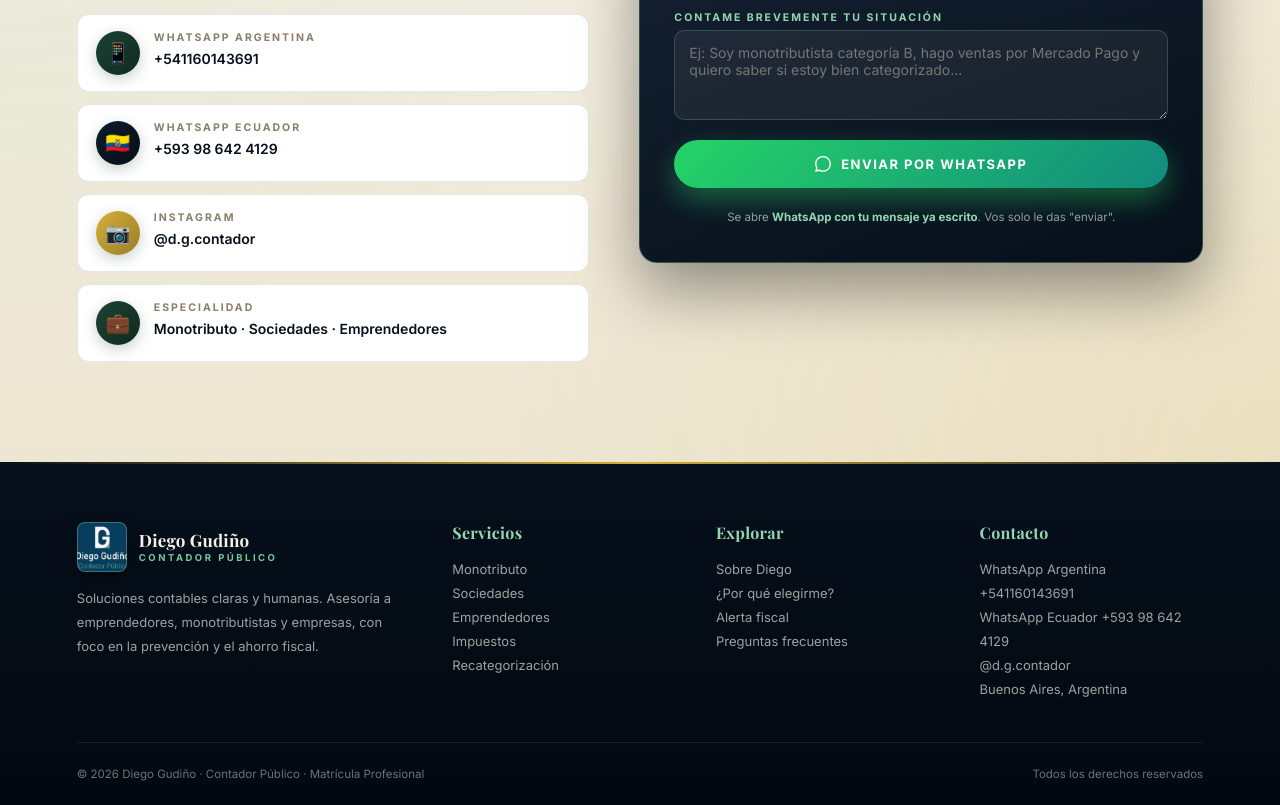
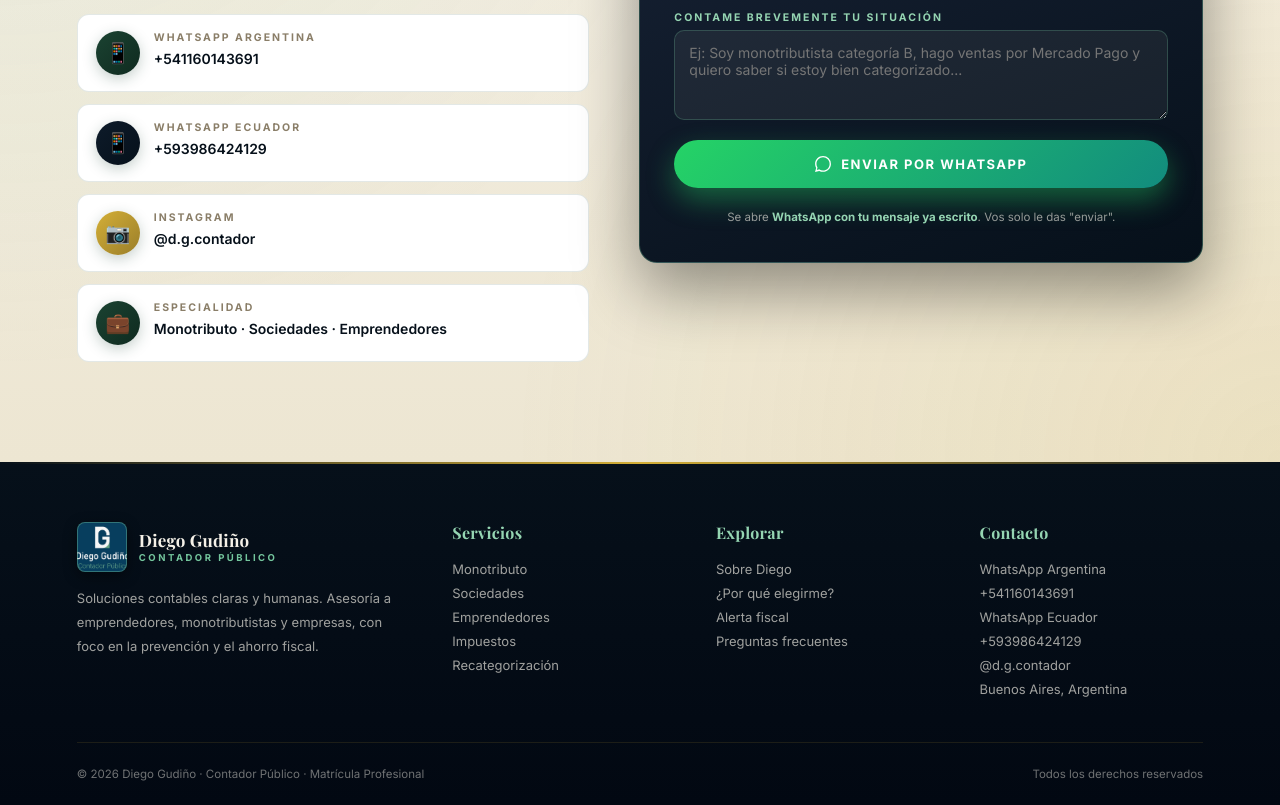
Before and after one commit to Diego200021/diego, a plain HTML site: page index.html in a window 1280 px wide. Shown: the part 9154-9959 px from the top of the page. Drawn offline with nearby package versions, Linux system fonts and the light colour scheme; a web font is replaced by a local one.

Commit message:
Mismo formato para WhatsApp Argentina y Ecuador

```diff
--- a/index.html
+++ b/index.html
@@ -1108,8 +1108,8 @@ footer::before{content:'';position:absolute;top:0;left:0;right:0;height:2px;back
           <div class="ci-text"><h6>WhatsApp Argentina</h6><p><a href="https://wa.me/5491160143691" target="_blank" rel="noopener">+541160143691</a></p></div>
         </div>
         <div class="ci-item">
-          <div class="ci-icon">🇪🇨</div>
-          <div class="ci-text"><h6>WhatsApp Ecuador</h6><p><a href="https://wa.me/593986424129" target="_blank" rel="noopener">+593 98 642 4129</a></p></div>
+          <div class="ci-icon">📱</div>
+          <div class="ci-text"><h6>WhatsApp Ecuador</h6><p><a href="https://wa.me/593986424129" target="_blank" rel="noopener">+593986424129</a></p></div>
         </div>
         <div class="ci-item">
           <div class="ci-icon">📷</div>
@@ -1200,7 +1200,7 @@ footer::before{content:'';position:absolute;top:0;left:0;right:0;height:2px;back
       <h6>Contacto</h6>
       <ul>
         <li><a href="https://wa.me/5491160143691" target="_blank" rel="noopener">WhatsApp Argentina +541160143691</a></li>
-        <li><a href="https://wa.me/593986424129" target="_blank" rel="noopener">WhatsApp Ecuador +593 98 642 4129</a></li>
+        <li><a href="https://wa.me/593986424129" target="_blank" rel="noopener">WhatsApp Ecuador +593986424129</a></li>
         <li><a href="https://www.instagram.com/d.g.contador" target="_blank" rel="noopener">@d.g.contador</a></li>
         <li>Buenos Aires, Argentina</li>
       </ul>
```
